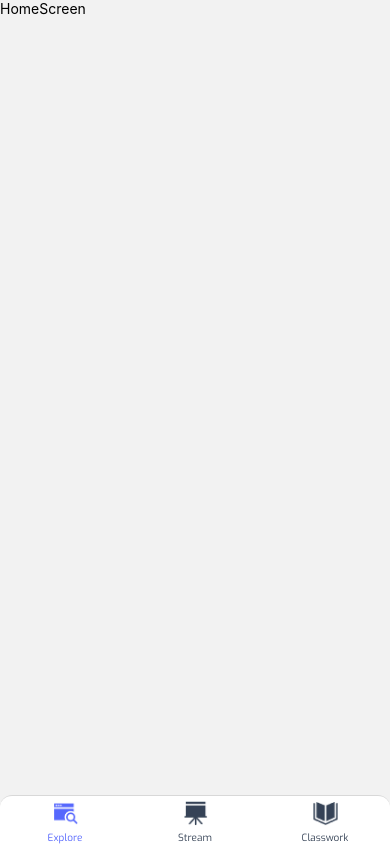
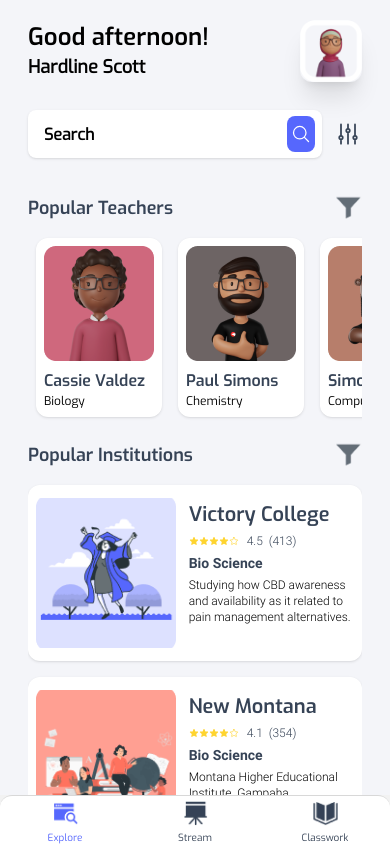
Before and after one commit to mxnuchim/React_Native_Education_App-TypeScript, a React Native app: screen /Home in a window 390 px wide. Built offline with nearby package versions, Linux system fonts and the light colour scheme.

Commit message:
feat: Home Screen

```diff
--- a/components/home/areaFilter.tsx
+++ b/components/home/areaFilter.tsx
@@ -1,10 +1,10 @@
 import { View, Text } from 'react-native';
 import React, { useState } from 'react';
 import FilterItem from './filterItem';
-import { AreaFilter } from '../../types';
+import { AreaFilterArray } from '../../types';
 
 interface AreaFilterProps {
-  filters: AreaFilter;
+  filters: AreaFilterArray;
 }
 
 const AreaFilter = ({ filters }: AreaFilterProps) => {
--- a/components/home/subjectFilter.tsx
+++ b/components/home/subjectFilter.tsx
@@ -1,10 +1,10 @@
 import { View, Text } from 'react-native';
 import React, { useState } from 'react';
 import FilterItem from './filterItem';
-import { SubjectFilter } from '../../types';
+import { SubjectFilterArray } from '../../types';
 
 interface SubjectFilterProps {
-  filters: SubjectFilter;
+  filters: SubjectFilterArray;
   onSubjectSelect: (subject: string) => void;
 }
 
--- a/screens/ClassworkScreen.tsx
+++ b/screens/ClassworkScreen.tsx
@@ -3,8 +3,8 @@ import React from 'react';
 
 const ClassworkScreen = () => {
   return (
-    <View>
-      <Text>ClassworkScreen</Text>
+    <View className="flex flex-1 justify-center items-center">
+      <Text>Classwork Screen</Text>
     </View>
   );
 };
--- a/screens/HomeScreen.tsx
+++ b/screens/HomeScreen.tsx
@@ -1,12 +1,206 @@
-import { View, Text } from 'react-native';
-import React from 'react';
+import {
+  View,
+  Text,
+  Image,
+  Pressable,
+  FlatList,
+  ScrollView,
+} from 'react-native';
+import React, { useState } from 'react';
+import { SafeAreaView } from 'react-native-safe-area-context';
+import HeaderText from '../components/headerText';
+import { getLocalGreeting } from '../utils/helpers';
+import { images } from '../assets';
+import SearchInput from '../components/home/searchInput';
+import {
+  MagnifyingGlassIcon,
+  AdjustmentsVerticalIcon,
+} from 'react-native-heroicons/outline';
+import TeacherItem from '../components/home/teacherItem';
+import {
+  areaFilters,
+  institutionData,
+  subjectFilters,
+  teacherData,
+} from '../assets/data/data';
+import InstitutionItem from '../components/home/institutionItem';
+import SectionHeader from '../components/home/sectionHeader';
+import AreaFilter from '../components/home/areaFilter';
+import SubjectFilter from '../components/home/subjectFilter';
+import { themeColors } from '../theme/colors';
+import { Institution, Teacher } from '../types';
 
-const HomeScreen = () => {
+const { avatar } = images;
+
+export default function HomeScreen() {
+  const [searchQuery, setSearchQuery] = useState<string>('');
+  const [teachers, setTeachers] = useState<Array<Teacher>>(teacherData);
+  const [institutions, setInstitutions] =
+    useState<Array<Institution>>(institutionData);
+  const [selectedSubject, setSelectedSubject] = useState<string>();
+  const [teachersFilterVisible, setTeachersFilterVisible] =
+    useState<boolean>(false);
+  const [institutionsFilterVisible, setInstitutionsFilterVisible] =
+    useState<boolean>(false);
+
+  /**
+   * @description Function to toggle the teachers filter visibility
+   */
+  const toggleTeachersFilter = () => {
+    setTeachersFilterVisible(!teachersFilterVisible);
+  };
+
+  /**
+   * @description Function to toggle the institutions filter visibility
+   */
+  const toggleInstitutionsFilter = () => {
+    setInstitutionsFilterVisible(!institutionsFilterVisible);
+  };
+
+  /**
+   * @description handles search for teachers and institutions
+   * @param {*} searchQuery
+   */
+  const handleSearchChange = (searchQuery: string) => {
+    setSearchQuery(searchQuery);
+    setTeachersFilterVisible(false);
+    setInstitutionsFilterVisible(false);
+
+    // set query to lowercase
+    const lowerCaseQuery = searchQuery.toLowerCase();
+
+    // Filter teachers based on the search query
+    const filteredTeachers = teacherData.filter((teacher) =>
+      teacher.name.toLowerCase().includes(lowerCaseQuery)
+    );
+    setTeachers(filteredTeachers);
+
+    // Filter institutions based on the search query
+    const filteredInstitutions = institutionData.filter((institution) =>
+      institution.name.toLowerCase().includes(lowerCaseQuery)
+    );
+    setInstitutions(filteredInstitutions);
+  };
+
+  /**
+   * @description Function to filter teachers based on the selected subject
+   * @param {string} subject
+   */
+  const filterTeachersBySubject = (subject: string) => {
+    setSelectedSubject(subject);
+
+    // Filter the teachers based on the selected subject
+    if (subject.toLowerCase() === 'all subjects') {
+      setTeachers(teacherData); // Show all teachers when 'All Subjects' is selected
+    } else if (subject.toLowerCase() === 'science for technology') {
+      setTeachers(teacherData);
+    } else {
+      const filteredTeachers = teacherData.filter(
+        (teacher) => teacher.subject.toLowerCase() === subject.toLowerCase()
+      );
+      setTeachers(filteredTeachers);
+    }
+  };
+
   return (
-    <View>
-      <Text>HomeScreen</Text>
-    </View>
+    <SafeAreaView className="bg-bgWhite px-7 pt-5 pb-[-35px] flex-1">
+      {/**============= Header Area =================== */}
+      <View className="flex flex-row items-center justify-between">
+        <View className="">
+          {/** Get greeting based on current time */}
+          <HeaderText text={getLocalGreeting()} />
+          <Text className="font-exo font-semibold text-lg">Hardline Scott</Text>
+        </View>
+        {/** ============= Profile image/avatar ============ */}
+        <View className="bg-bgWhite shadow-xl rounded-xl">
+          <Image source={avatar} style={{ height: 62, width: 62 }} />
+        </View>
+      </View>
+      {/** ================ Search Input  ========================= */}
+      <View className="flex flex-row items-center justify-between my-7">
+        <View className="flex-1">
+          <SearchInput
+            placeholder={'Search'}
+            value={searchQuery}
+            onChange={handleSearchChange}
+            Icon={MagnifyingGlassIcon}
+          />
+        </View>
+        {/** ==================== Filter Icon ================================= */}
+        <Pressable className="ml-3">
+          <AdjustmentsVerticalIcon size={28} color={themeColors.darkGrayText} />
+        </Pressable>
+      </View>
+      <ScrollView
+        showsVerticalScrollIndicator={false}
+        className=" h-full w-full"
+      >
+        {/** ========================= Teachers Section =========================== */}
+        <View className="mt-2">
+          <SectionHeader
+            title={'Popular Teachers'}
+            onFilterPress={toggleTeachersFilter}
+            tintColor={
+              teachersFilterVisible
+                ? themeColors.bgPurple
+                : themeColors.lightGrayText
+            }
+          />
+
+          {/**============== Teacher Filters ==================== */}
+          {teachersFilterVisible ? (
+            <View className="flex flex-col my-5 space-y-2">
+              <AreaFilter filters={areaFilters} />
+              <SubjectFilter
+                filters={subjectFilters}
+                onSubjectSelect={filterTeachersBySubject}
+              />
+            </View>
+          ) : null}
+
+          {/** ========================= Render List of Teachers =========================== */}
+
+          <FlatList
+            data={teachers}
+            horizontal={true}
+            className="w-full py-4 bg-transparent"
+            renderItem={({ item }) => <TeacherItem teacher={item} />}
+            keyExtractor={(item, index) => item.name}
+            showsHorizontalScrollIndicator={false}
+          />
+        </View>
+
+        {/** ========================= Institutions Section =========================== */}
+        <View className="mt-2">
+          <SectionHeader
+            title={'Popular Institutions'}
+            onFilterPress={toggleInstitutionsFilter}
+            tintColor={
+              institutionsFilterVisible
+                ? themeColors.bgPurple
+                : themeColors.lightGrayText
+            }
+          />
+
+          {/**============== Institution Filters ==================== */}
+          {institutionsFilterVisible ? (
+            <View className="flex flex-col mt-5 space-y-2">
+              <AreaFilter filters={areaFilters} />
+            </View>
+          ) : null}
+
+          {/** ========================= Render List of institutions =========================== */}
+          <View
+            className={`w-full bg-transparent ${
+              institutionsFilterVisible ? 'pt-0' : 'pt-4'
+            }`}
+          >
+            {institutions.map((institution, index) => (
+              <InstitutionItem institution={institution} key={index} />
+            ))}
+          </View>
+        </View>
+      </ScrollView>
+    </SafeAreaView>
   );
-};
-
-export default HomeScreen;
+}
--- a/screens/StreamScreen.tsx
+++ b/screens/StreamScreen.tsx
@@ -3,8 +3,8 @@ import React from 'react';
 
 const StreamScreen = () => {
   return (
-    <View>
-      <Text>StreamScreen</Text>
+    <View className="flex flex-1 justify-center items-center">
+      <Text>Stream Screen</Text>
     </View>
   );
 };
--- a/types.ts
+++ b/types.ts
@@ -64,5 +64,5 @@ export type GradesData = string[];
 export type ProvincesData = string[];
 
 // Type for area filters and subject filters
-export type AreaFilter = string[];
-export type SubjectFilter = string[];
+export type AreaFilterArray = string[];
+export type SubjectFilterArray = string[];
--- /dev/null
+++ b/utils/helpers.ts
@@ -0,0 +1,17 @@
+// function for getting time and returning a greeting based on current time
+export function getLocalGreeting() {
+  const now = new Date();
+  const hours = now.getHours();
+
+  let greeting;
+
+  if (hours >= 5 && hours < 12) {
+    greeting = 'Good morning!';
+  } else if (hours >= 12 && hours < 17) {
+    greeting = 'Good afternoon!';
+  } else {
+    greeting = 'Good evening!';
+  }
+
+  return greeting;
+}
```
